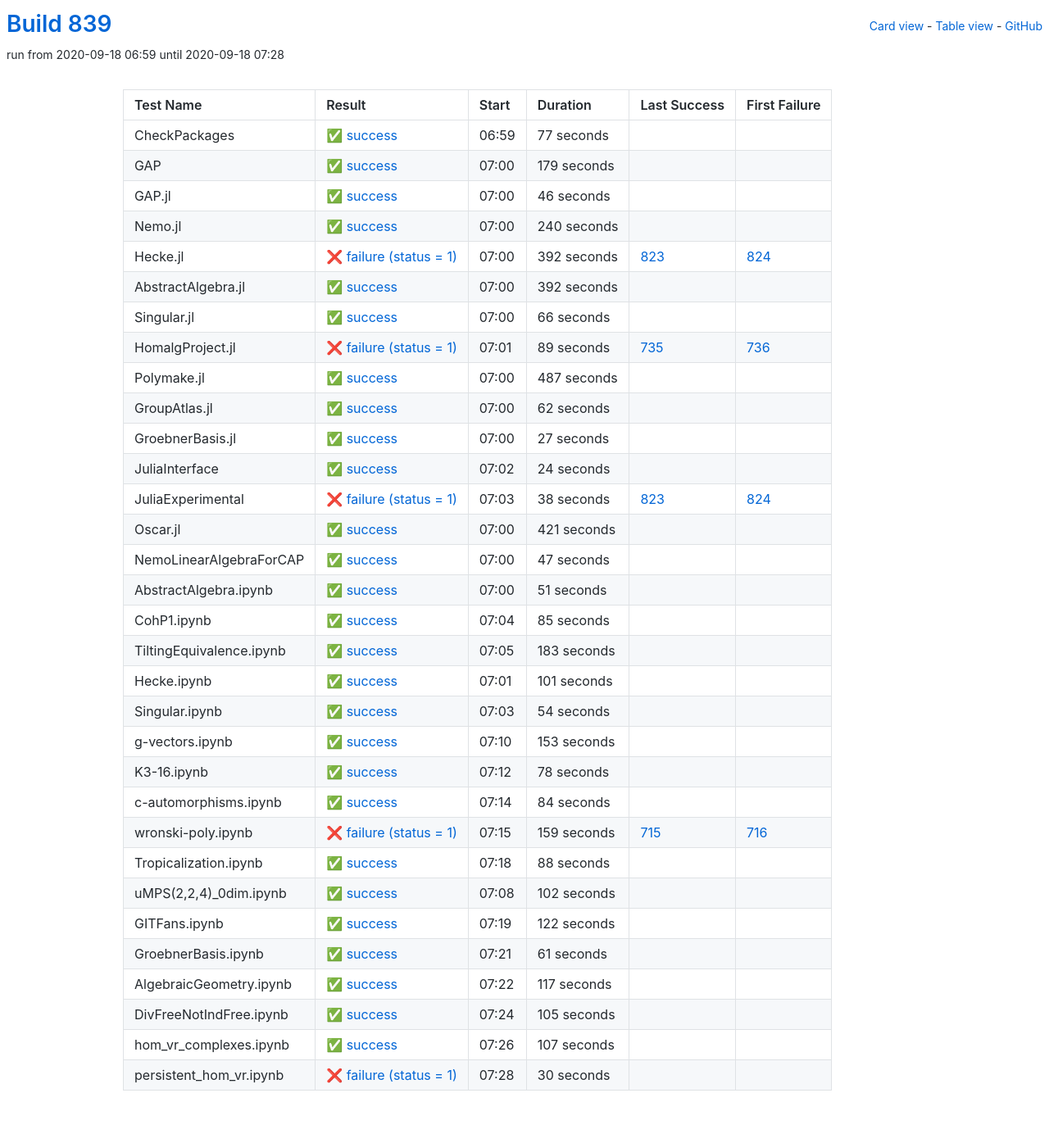
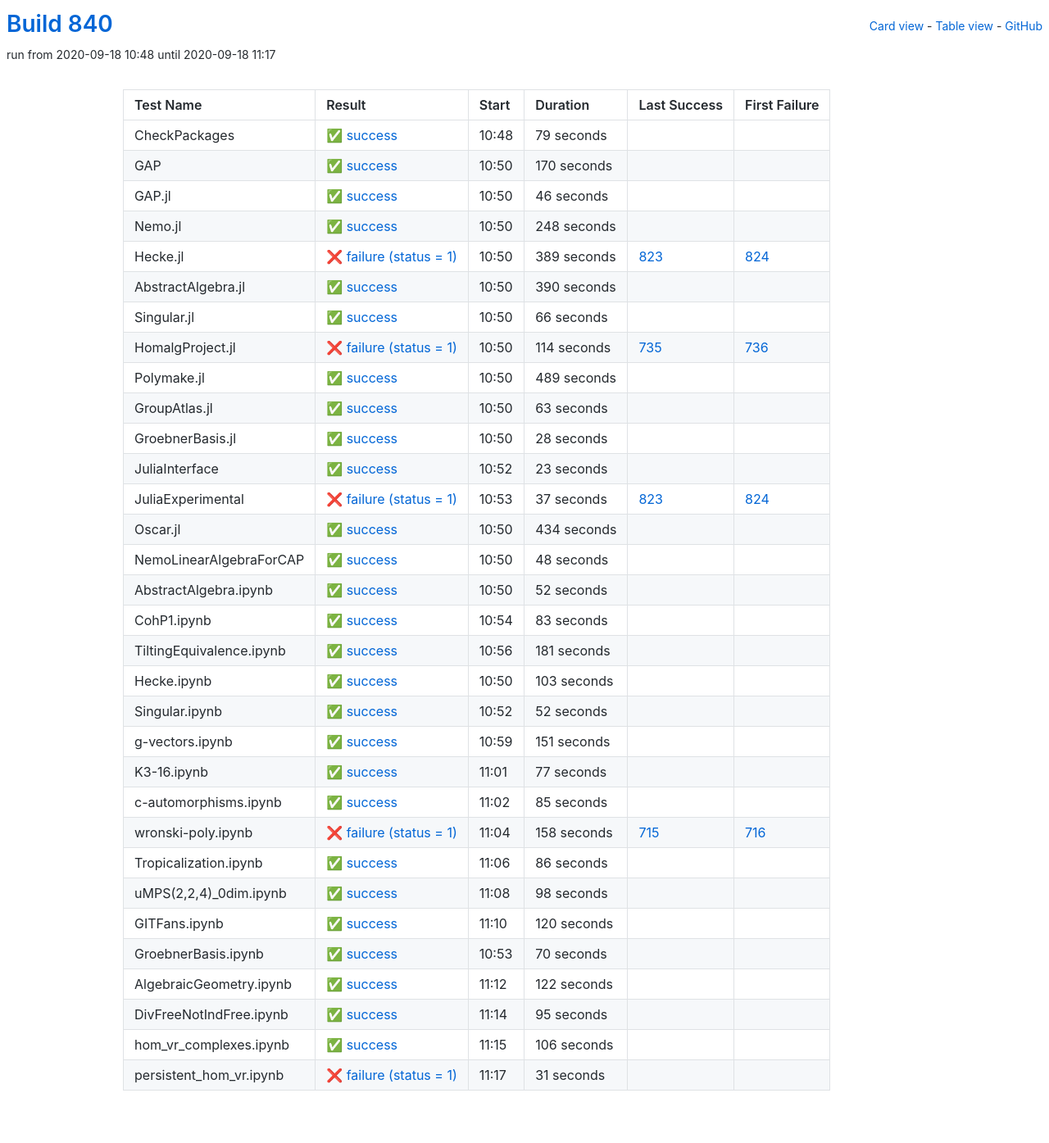
Before and after one commit to oscar-system/oscar-ci-status-stable, a Jekyll site: the page built from table.html, in a window 1280 px wide. Shown: the whole page at 82% size. Built offline with Jekyll 4.4.1, drawn with Linux system fonts in a browser that asks for light colours.

Commit message:
Build #840

```diff
--- a/_data/ci.yml
+++ b/_data/ci.yml
@@ -1,6 +1,6 @@
 ---
-build: 839
-build_url: https://oscarci.mathematik.uni-kl.de/job/oscar-stable/839/
+build: 840
+build_url: https://oscarci.mathematik.uni-kl.de/job/oscar-stable/840/
 job: oscar-stable
 organization: oscar-system
 repo: oscar-ci-status-stable
@@ -8,32 +8,32 @@ repourl: https://github.com/oscar-system/oscar-ci-status-stable
 tests:
 - name: CheckPackages
   id: checkpackages
-  log: https://oscarci.mathematik.uni-kl.de/job/oscar-stable/839/artifact/logs/build-839/CheckPackages.log
-  start: 2020-09-18 06:59
+  log: https://oscarci.mathematik.uni-kl.de/job/oscar-stable/840/artifact/logs/build-840/CheckPackages.log
+  start: 2020-09-18 10:48
   success: true
   exitcode: 0
   status: success
-  duration: 77
+  duration: 79
   last_success: false
   last_success_url:
   first_failure: false
   first_failure_url:
 - name: GAP
   id: gap
-  log: https://oscarci.mathematik.uni-kl.de/job/oscar-stable/839/artifact/logs/build-839/GAP.log
-  start: 2020-09-18 07:00
+  log: https://oscarci.mathematik.uni-kl.de/job/oscar-stable/840/artifact/logs/build-840/GAP.log
+  start: 2020-09-18 10:50
   success: true
   exitcode: 0
   status: success
-  duration: 179
+  duration: 170
   last_success: false
   last_success_url:
   first_failure: false
   first_failure_url:
 - name: GAP.jl
   id: gap-jl
-  log: https://oscarci.mathematik.uni-kl.de/job/oscar-stable/839/artifact/logs/build-839/GAP.jl.log
-  start: 2020-09-18 07:00
+  log: https://oscarci.mathematik.uni-kl.de/job/oscar-stable/840/artifact/logs/build-840/GAP.jl.log
+  start: 2020-09-18 10:50
   success: true
   exitcode: 0
   status: success
@@ -44,44 +44,44 @@ tests:
   first_failure_url:
 - name: Nemo.jl
   id: nemo-jl
-  log: https://oscarci.mathematik.uni-kl.de/job/oscar-stable/839/artifact/logs/build-839/Nemo.jl.log
-  start: 2020-09-18 07:00
+  log: https://oscarci.mathematik.uni-kl.de/job/oscar-stable/840/artifact/logs/build-840/Nemo.jl.log
+  start: 2020-09-18 10:50
   success: true
   exitcode: 0
   status: success
-  duration: 240
+  duration: 248
   last_success: false
   last_success_url:
   first_failure: false
   first_failure_url:
 - name: Hecke.jl
   id: hecke-jl
-  log: https://oscarci.mathematik.uni-kl.de/job/oscar-stable/839/artifact/logs/build-839/Hecke.jl.log
-  start: 2020-09-18 07:00
+  log: https://oscarci.mathematik.uni-kl.de/job/oscar-stable/840/artifact/logs/build-840/Hecke.jl.log
+  start: 2020-09-18 10:50
   success: false
   exitcode: 1
   status: failure
-  duration: 392
+  duration: 389
   last_success: 823
   last_success_url: https://oscarci.mathematik.uni-kl.de/job/oscar-stable/823/
   first_failure: 824
   first_failure_url: https://oscarci.mathematik.uni-kl.de/job/oscar-stable/824/
 - name: AbstractAlgebra.jl
   id: abstractalgebra-jl
-  log: https://oscarci.mathematik.uni-kl.de/job/oscar-stable/839/artifact/logs/build-839/AbstractAlgebra.jl.log
-  start: 2020-09-18 07:00
+  log: https://oscarci.mathematik.uni-kl.de/job/oscar-stable/840/artifact/logs/build-840/AbstractAlgebra.jl.log
+  start: 2020-09-18 10:50
   success: true
   exitcode: 0
   status: success
-  duration: 392
+  duration: 390
   last_success: false
   last_success_url:
   first_failure: false
   first_failure_url:
 - name: Singular.jl
   id: singular-jl
-  log: https://oscarci.mathematik.uni-kl.de/job/oscar-stable/839/artifact/logs/build-839/Singular.jl.log
-  start: 2020-09-18 07:00
+  log: https://oscarci.mathematik.uni-kl.de/job/oscar-stable/840/artifact/logs/build-840/Singular.jl.log
+  start: 2020-09-18 10:50
   success: true
   exitcode: 0
   status: success
@@ -92,116 +92,188 @@ tests:
   first_failure_url:
 - name: HomalgProject.jl
   id: homalgproject-jl
-  log: https://oscarci.mathematik.uni-kl.de/job/oscar-stable/839/artifact/logs/build-839/HomalgProject.jl.log
-  start: 2020-09-18 07:01
+  log: https://oscarci.mathematik.uni-kl.de/job/oscar-stable/840/artifact/logs/build-840/HomalgProject.jl.log
+  start: 2020-09-18 10:50
   success: false
   exitcode: 1
   status: failure
-  duration: 89
+  duration: 114
   last_success: 735
   last_success_url: https://oscarci.mathematik.uni-kl.de/job/oscar-stable/735/
   first_failure: 736
   first_failure_url: https://oscarci.mathematik.uni-kl.de/job/oscar-stable/736/
 - name: Polymake.jl
   id: polymake-jl
-  log: https://oscarci.mathematik.uni-kl.de/job/oscar-stable/839/artifact/logs/build-839/Polymake.jl.log
-  start: 2020-09-18 07:00
+  log: https://oscarci.mathematik.uni-kl.de/job/oscar-stable/840/artifact/logs/build-840/Polymake.jl.log
+  start: 2020-09-18 10:50
   success: true
   exitcode: 0
   status: success
-  duration: 487
+  duration: 489
   last_success: false
   last_success_url:
   first_failure: false
   first_failure_url:
 - name: GroupAtlas.jl
   id: groupatlas-jl
-  log: https://oscarci.mathematik.uni-kl.de/job/oscar-stable/839/artifact/logs/build-839/GroupAtlas.jl.log
-  start: 2020-09-18 07:00
+  log: https://oscarci.mathematik.uni-kl.de/job/oscar-stable/840/artifact/logs/build-840/GroupAtlas.jl.log
+  start: 2020-09-18 10:50
   success: true
   exitcode: 0
   status: success
-  duration: 62
+  duration: 63
   last_success: false
   last_success_url:
   first_failure: false
   first_failure_url:
 - name: GroebnerBasis.jl
   id: groebnerbasis-jl
-  log: https://oscarci.mathematik.uni-kl.de/job/oscar-stable/839/artifact/logs/build-839/GroebnerBasis.jl.log
-  start: 2020-09-18 07:00
+  log: https://oscarci.mathematik.uni-kl.de/job/oscar-stable/840/artifact/logs/build-840/GroebnerBasis.jl.log
+  start: 2020-09-18 10:50
   success: true
   exitcode: 0
   status: success
-  duration: 27
+  duration: 28
   last_success: false
   last_success_url:
   first_failure: false
   first_failure_url:
 - name: JuliaInterface
   id: juliainterface
-  log: https://oscarci.mathematik.uni-kl.de/job/oscar-stable/839/artifact/logs/build-839/JuliaInterface.log
-  start: 2020-09-18 07:02
+  log: https://oscarci.mathematik.uni-kl.de/job/oscar-stable/840/artifact/logs/build-840/JuliaInterface.log
+  start: 2020-09-18 10:52
   success: true
   exitcode: 0
   status: success
-  duration: 24
+  duration: 23
   last_success: false
   last_success_url:
   first_failure: false
   first_failure_url:
 - name: JuliaExperimental
   id: juliaexperimental
-  log: https://oscarci.mathematik.uni-kl.de/job/oscar-stable/839/artifact/logs/build-839/JuliaExperimental.log
-  start: 2020-09-18 07:03
+  log: https://oscarci.mathematik.uni-kl.de/job/oscar-stable/840/artifact/logs/build-840/JuliaExperimental.log
+  start: 2020-09-18 10:53
   success: false
   exitcode: 1
   status: failure
-  duration: 38
+  duration: 37
   last_success: 823
   last_success_url: https://oscarci.mathematik.uni-kl.de/job/oscar-stable/823/
   first_failure: 824
   first_failure_url: https://oscarci.mathematik.uni-kl.de/job/oscar-stable/824/
 - name: Oscar.jl
   id: oscar-jl
-  log: https://oscarci.mathematik.uni-kl.de/job/oscar-stable/839/artifact/logs/build-839/Oscar.jl.log
-  start: 2020-09-18 07:00
+  log: https://oscarci.mathematik.uni-kl.de/job/oscar-stable/840/artifact/logs/build-840/Oscar.jl.log
+  start: 2020-09-18 10:50
   success: true
   exitcode: 0
   status: success
-  duration: 421
+  duration: 434
   last_success: false
   last_success_url:
   first_failure: false
   first_failure_url:
 - name: NemoLinearAlgebraForCAP
   id: nemolinearalgebraforcap
-  log: https://oscarci.mathematik.uni-kl.de/job/oscar-stable/839/artifact/logs/build-839/NemoLinearAlgebraForCAP.log
-  start: 2020-09-18 07:00
+  log: https://oscarci.mathematik.uni-kl.de/job/oscar-stable/840/artifact/logs/build-840/NemoLinearAlgebraForCAP.log
+  start: 2020-09-18 10:50
   success: true
   exitcode: 0
   status: success
-  duration: 47
+  duration: 48
   last_success: false
   last_success_url:
   first_failure: false
   first_failure_url:
 - name: AbstractAlgebra.ipynb
   id: abstractalgebra-ipynb
-  log: https://oscarci.mathematik.uni-kl.de/job/oscar-stable/839/artifact/logs/build-839/AbstractAlgebra.ipynb.log
-  start: 2020-09-18 07:00
+  log: https://oscarci.mathematik.uni-kl.de/job/oscar-stable/840/artifact/logs/build-840/AbstractAlgebra.ipynb.log
+  start: 2020-09-18 10:50
   success: true
   exitcode: 0
   status: success
-  duration: 51
+  duration: 52
   last_success: false
   last_success_url:
   first_failure: false
   first_failure_url:
 - name: CohP1.ipynb
   id: cohp1-ipynb
-  log: https://oscarci.mathematik.uni-kl.de/job/oscar-stable/839/artifact/logs/build-839/CohP1.ipynb.log
-  start: 2020-09-18 07:04
+  log: https://oscarci.mathematik.uni-kl.de/job/oscar-stable/840/artifact/logs/build-840/CohP1.ipynb.log
+  start: 2020-09-18 10:54
+  success: true
+  exitcode: 0
+  status: success
+  duration: 83
+  last_success: false
+  last_success_url:
+  first_failure: false
+  first_failure_url:
+- name: TiltingEquivalence.ipynb
+  id: tiltingequivalence-ipynb
+  log: https://oscarci.mathematik.uni-kl.de/job/oscar-stable/840/artifact/logs/build-840/TiltingEquivalence.ipynb.log
+  start: 2020-09-18 10:56
+  success: true
+  exitcode: 0
+  status: success
+  duration: 181
+  last_success: false
+  last_success_url:
+  first_failure: false
+  first_failure_url:
+- name: Hecke.ipynb
+  id: hecke-ipynb
+  log: https://oscarci.mathematik.uni-kl.de/job/oscar-stable/840/artifact/logs/build-840/Hecke.ipynb.log
+  start: 2020-09-18 10:50
+  success: true
+  exitcode: 0
+  status: success
+  duration: 103
+  last_success: false
+  last_success_url:
+  first_failure: false
+  first_failure_url:
+- name: Singular.ipynb
+  id: singular-ipynb
+  log: https://oscarci.mathematik.uni-kl.de/job/oscar-stable/840/artifact/logs/build-840/Singular.ipynb.log
+  start: 2020-09-18 10:52
+  success: true
+  exitcode: 0
+  status: success
+  duration: 52
+  last_success: false
+  last_success_url:
+  first_failure: false
+  first_failure_url:
+- name: g-vectors.ipynb
+  id: g-vectors-ipynb
+  log: https://oscarci.mathematik.uni-kl.de/job/oscar-stable/840/artifact/logs/build-840/g-vectors.ipynb.log
+  start: 2020-09-18 10:59
+  success: true
+  exitcode: 0
+  status: success
+  duration: 151
+  last_success: false
+  last_success_url:
+  first_failure: false
+  first_failure_url:
+- name: K3-16.ipynb
+  id: k3-16-ipynb
+  log: https://oscarci.mathematik.uni-kl.de/job/oscar-stable/840/artifact/logs/build-840/K3-16.ipynb.log
+  start: 2020-09-18 11:01
+  success: true
+  exitcode: 0
+  status: success
+  duration: 77
+  last_success: false
+  last_success_url:
+  first_failure: false
+  first_failure_url:
+- name: c-automorphisms.ipynb
+  id: c-automorphisms-ipynb
+  log: https://oscarci.mathematik.uni-kl.de/job/oscar-stable/840/artifact/logs/build-840/c-automorphisms.ipynb.log
+  start: 2020-09-18 11:02
   success: true
   exitcode: 0
   status: success
@@ -210,118 +282,70 @@ tests:
   last_success_url:
   first_failure: false
   first_failure_url:
-- name: TiltingEquivalence.ipynb
-  id: tiltingequivalence-ipynb
-  log: https://oscarci.mathematik.uni-kl.de/job/oscar-stable/839/artifact/logs/build-839/TiltingEquivalence.ipynb.log
-  start: 2020-09-18 07:05
-  success: true
-  exitcode: 0
-  status: success
-  duration: 183
-  last_success: false
-  last_success_url:
-  first_failure: false
-  first_failure_url:
-- name: Hecke.ipynb
-  id: hecke-ipynb
-  log: https://oscarci.mathematik.uni-kl.de/job/oscar-stable/839/artifact/logs/build-839/Hecke.ipynb.log
-  start: 2020-09-18 07:01
-  success: true
-  exitcode: 0
-  status: success
-  duration: 101
-  last_success: false
-  last_success_url:
-  first_failure: false
-  first_failure_url:
-- name: Singular.ipynb
-  id: singular-ipynb
-  log: https://oscarci.mathematik.uni-kl.de/job/oscar-stable/839/artifact/logs/build-839/Singular.ipynb.log
-  start: 2020-09-18 07:03
-  success: true
-  exitcode: 0
-  status: success
-  duration: 54
-  last_success: false
-  last_success_url:
-  first_failure: false
-  first_failure_url:
-- name: g-vectors.ipynb
-  id: g-vectors-ipynb
-  log: https://oscarci.mathematik.uni-kl.de/job/oscar-stable/839/artifact/logs/build-839/g-vectors.ipynb.log
-  start: 2020-09-18 07:10
-  success: true
-  exitcode: 0
-  status: success
-  duration: 153
-  last_success: false
-  last_success_url:
-  first_failure: false
-  first_failure_url:
-- name: K3-16.ipynb
-  id: k3-16-ipynb
-  log: https://oscarci.mathematik.uni-kl.de/job/oscar-stable/839/artifact/logs/build-839/K3-16.ipynb.log
-  start: 2020-09-18 07:12
-  success: true
-  exitcode: 0
-  status: success
-  duration: 78
-  last_success: false
-  last_success_url:
-  first_failure: false
-  first_failure_url:
-- name: c-automorphisms.ipynb
-  id: c-automorphisms-ipynb
-  log: https://oscarci.mathematik.uni-kl.de/job/oscar-stable/839/artifact/logs/build-839/c-automorphisms.ipynb.log
-  start: 2020-09-18 07:14
-  success: true
-  exitcode: 0
-  status: success
-  duration: 84
-  last_success: false
-  last_success_url:
-  first_failure: false
-  first_failure_url:
 - name: wronski-poly.ipynb
   id: wronski-poly-ipynb
-  log: https://oscarci.mathematik.uni-kl.de/job/oscar-stable/839/artifact/logs/build-839/wronski-poly.ipynb.log
-  start: 2020-09-18 07:15
+  log: https://oscarci.mathematik.uni-kl.de/job/oscar-stable/840/artifact/logs/build-840/wronski-poly.ipynb.log
+  start: 2020-09-18 11:04
   success: false
   exitcode: 1
   status: failure
-  duration: 159
+  duration: 158
   last_success: 715
   last_success_url: https://oscarci.mathematik.uni-kl.de/job/oscar-stable/715/
   first_failure: 716
   first_failure_url: https://oscarci.mathematik.uni-kl.de/job/oscar-stable/716/
 - name: Tropicalization.ipynb
   id: tropicalization-ipynb
-  log: https://oscarci.mathematik.uni-kl.de/job/oscar-stable/839/artifact/logs/build-839/Tropicalization.ipynb.log
-  start: 2020-09-18 07:18
+  log: https://oscarci.mathematik.uni-kl.de/job/oscar-stable/840/artifact/logs/build-840/Tropicalization.ipynb.log
+  start: 2020-09-18 11:06
   success: true
   exitcode: 0
   status: success
-  duration: 88
+  duration: 86
   last_success: false
   last_success_url:
   first_failure: false
   first_failure_url:
 - name: uMPS(2,2,4)_0dim.ipynb
   id: umps-2-2-4-0dim-ipynb
-  log: https://oscarci.mathematik.uni-kl.de/job/oscar-stable/839/artifact/logs/build-839/uMPS-2-2-4-_0dim.ipynb.log
-  start: 2020-09-18 07:08
+  log: https://oscarci.mathematik.uni-kl.de/job/oscar-stable/840/artifact/logs/build-840/uMPS-2-2-4-_0dim.ipynb.log
+  start: 2020-09-18 11:08
   success: true
   exitcode: 0
   status: success
-  duration: 102
+  duration: 98
   last_success: false
   last_success_url:
   first_failure: false
   first_failure_url:
 - name: GITFans.ipynb
   id: gitfans-ipynb
-  log: https://oscarci.mathematik.uni-kl.de/job/oscar-stable/839/artifact/logs/build-839/GITFans.ipynb.log
-  start: 2020-09-18 07:19
+  log: https://oscarci.mathematik.uni-kl.de/job/oscar-stable/840/artifact/logs/build-840/GITFans.ipynb.log
+  start: 2020-09-18 11:10
+  success: true
+  exitcode: 0
+  status: success
+  duration: 120
+  last_success: false
+  last_success_url:
+  first_failure: false
+  first_failure_url:
+- name: GroebnerBasis.ipynb
+  id: groebnerbasis-ipynb
+  log: https://oscarci.mathematik.uni-kl.de/job/oscar-stable/840/artifact/logs/build-840/GroebnerBasis.ipynb.log
+  start: 2020-09-18 10:53
+  success: true
+  exitcode: 0
+  status: success
+  duration: 70
+  last_success: false
+  last_success_url:
+  first_failure: false
+  first_failure_url:
+- name: AlgebraicGeometry.ipynb
+  id: algebraicgeometry-ipynb
+  log: https://oscarci.mathematik.uni-kl.de/job/oscar-stable/840/artifact/logs/build-840/AlgebraicGeometry.ipynb.log
+  start: 2020-09-18 11:12
   success: true
   exitcode: 0
   status: success
@@ -330,62 +354,38 @@ tests:
   last_success_url:
   first_failure: false
   first_failure_url:
-- name: GroebnerBasis.ipynb
-  id: groebnerbasis-ipynb
-  log: https://oscarci.mathematik.uni-kl.de/job/oscar-stable/839/artifact/logs/build-839/GroebnerBasis.ipynb.log
-  start: 2020-09-18 07:21
+- name: DivFreeNotIndFree.ipynb
+  id: divfreenotindfree-ipynb
+  log: https://oscarci.mathematik.uni-kl.de/job/oscar-stable/840/artifact/logs/build-840/DivFreeNotIndFree.ipynb.log
+  start: 2020-09-18 11:14
   success: true
   exitcode: 0
   status: success
-  duration: 61
-  last_success: false
-  last_success_url:
-  first_failure: false
-  first_failure_url:
-- name: AlgebraicGeometry.ipynb
-  id: algebraicgeometry-ipynb
-  log: https://oscarci.mathematik.uni-kl.de/job/oscar-stable/839/artifact/logs/build-839/AlgebraicGeometry.ipynb.log
-  start: 2020-09-18 07:22
-  success: true
-  exitcode: 0
-  status: success
-  duration: 117
-  last_success: false
-  last_success_url:
-  first_failure: false
-  first_failure_url:
-- name: DivFreeNotIndFree.ipynb
-  id: divfreenotindfree-ipynb
-  log: https://oscarci.mathematik.uni-kl.de/job/oscar-stable/839/artifact/logs/build-839/DivFreeNotIndFree.ipynb.log
-  start: 2020-09-18 07:24
-  success: true
-  exitcode: 0
-  status: success
-  duration: 105
+  duration: 95
   last_success: false
   last_success_url:
   first_failure: false
   first_failure_url:
 - name: hom_vr_complexes.ipynb
   id: hom-vr-complexes-ipynb
-  log: https://oscarci.mathematik.uni-kl.de/job/oscar-stable/839/artifact/logs/build-839/hom_vr_complexes.ipynb.log
-  start: 2020-09-18 07:26
+  log: https://oscarci.mathematik.uni-kl.de/job/oscar-stable/840/artifact/logs/build-840/hom_vr_complexes.ipynb.log
+  start: 2020-09-18 11:15
   success: true
   exitcode: 0
   status: success
-  duration: 107
+  duration: 106
   last_success: false
   last_success_url:
   first_failure: false
   first_failure_url:
 - name: persistent_hom_vr.ipynb
   id: persistent-hom-vr-ipynb
-  log: https://oscarci.mathematik.uni-kl.de/job/oscar-stable/839/artifact/logs/build-839/persistent_hom_vr.ipynb.log
-  start: 2020-09-18 07:28
+  log: https://oscarci.mathematik.uni-kl.de/job/oscar-stable/840/artifact/logs/build-840/persistent_hom_vr.ipynb.log
+  start: 2020-09-18 11:17
   success: false
   exitcode: 1
   status: failure
-  duration: 30
+  duration: 31
   last_success: false
   last_success_url:
   first_failure: false
```
Also changed, not shown: README.md.
